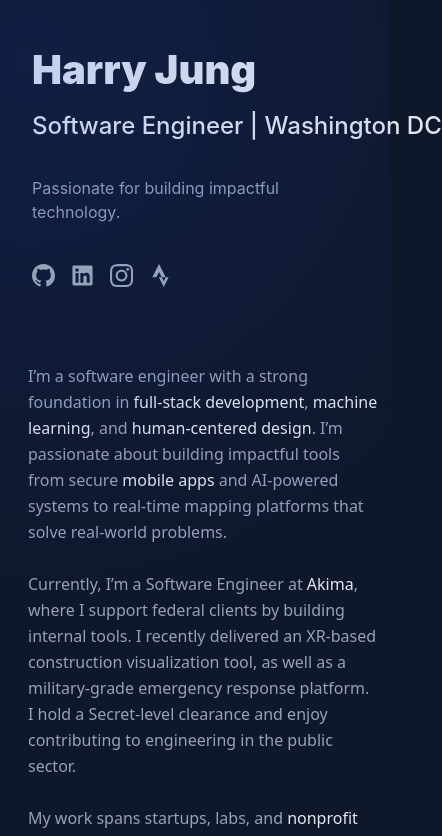
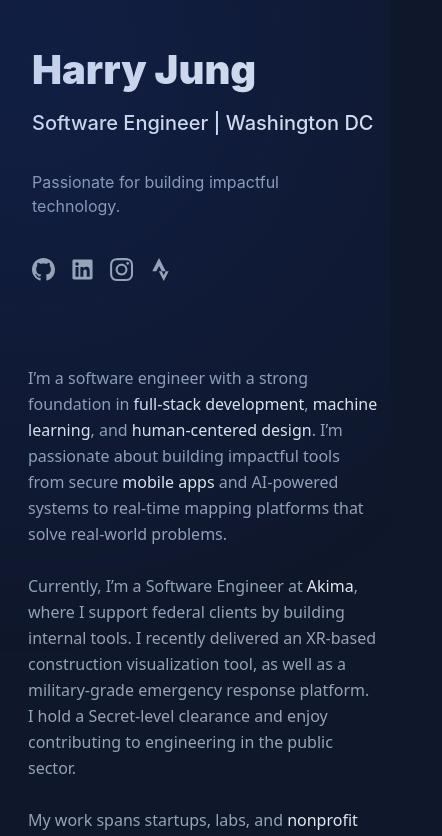
Before and after one commit to harryjng/personalWebsite, a React (Create React App) app: page / in a window 390 px wide. Shown: the top 836 px of the page, 442 px wide, since content can reach past the window. Built offline with nearby package versions, Linux system fonts and the light colour scheme.

Commit message:
mobile friendly

```diff
--- a/src/components/Hero.css
+++ b/src/components/Hero.css
@@ -93,7 +93,7 @@
   }
 
   .hero-tagline {
-    font-size: 1.5rem;
+    font-size: 1.25rem;
     margin-top: 1rem;
       white-space: nowrap;
 
--- a/src/components/Platforms.css
+++ b/src/components/Platforms.css
@@ -29,7 +29,7 @@
     bottom: auto;
     left: auto;
     margin-left: 1rem;
-    margin-bottom: 1.5rem;
+    margin-bottom: 2rem;
     margin-top: 1rem;
     justify-content: left;
   }
@@ -39,7 +39,7 @@
   .platforms-container {
     gap: 1rem;
     margin-top: 0.5rem;
-    margin-bottom: 1.5rem;
+    margin-bottom: 2rem;
   }
 
   .platform-icon {
```
